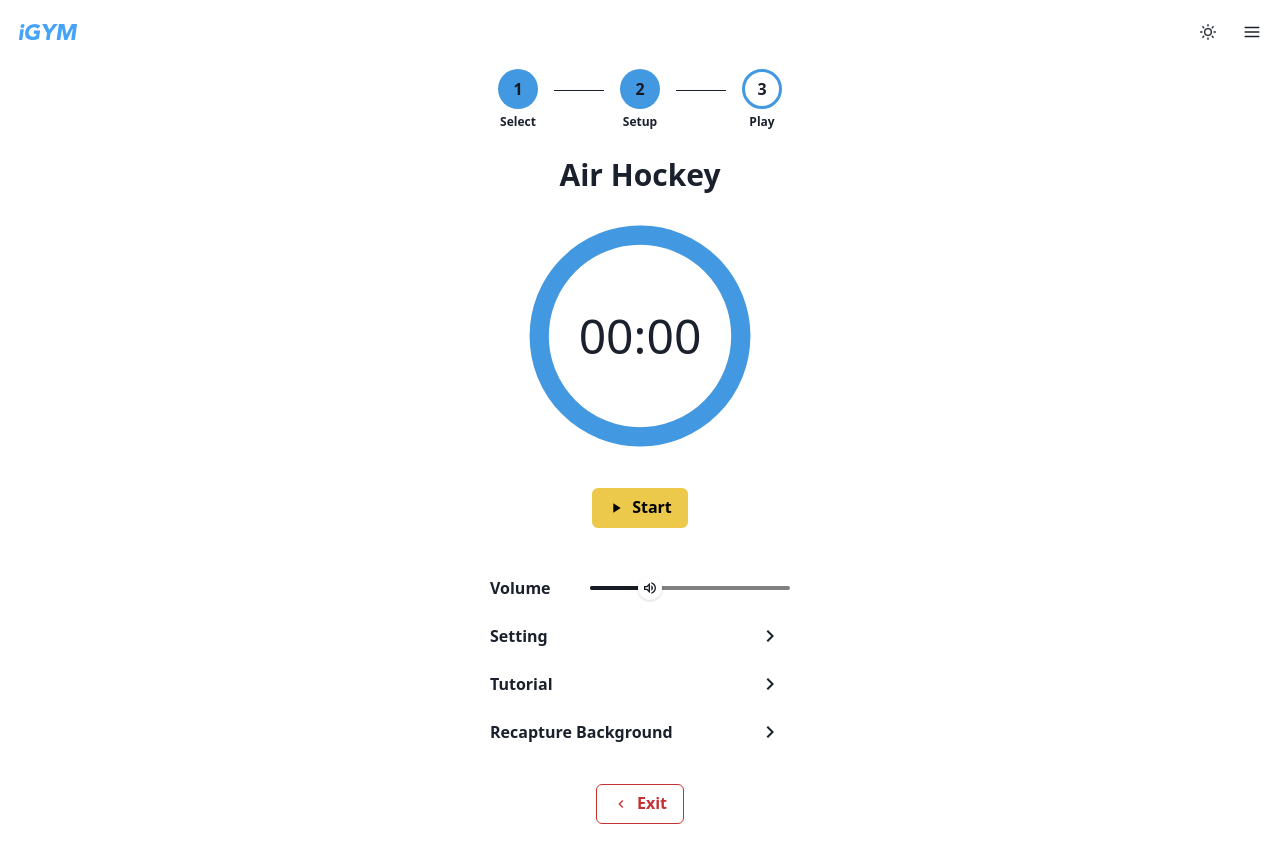
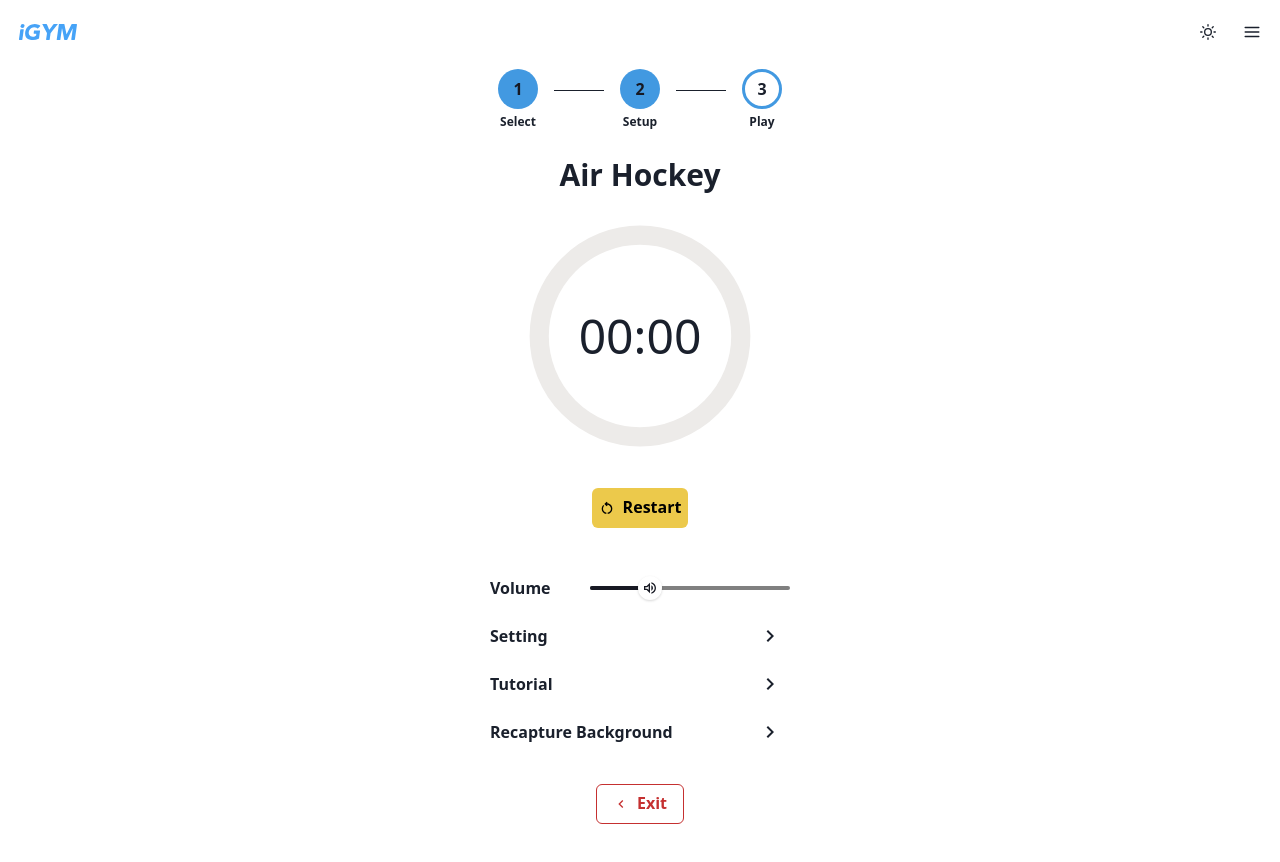
Before and after one commit to PolarBearAndrew/AiRPlay_Frontend, a React (Create React App) app: page /airhockey/setup in a window 1280 px wide. Shown: the top 862 px of the page. Built offline with nearby package versions, Linux system fonts and the light colour scheme.

Commit message:
feat(*): Move the time data to index for consistency

```diff
--- a/src/index.tsx
+++ b/src/index.tsx
@@ -9,15 +9,38 @@ import reportWebVitals from './reportWebVitals';
 import { ChakraProvider, VStack } from '@chakra-ui/react';
 import { BrowserRouter, Routes, Route } from "react-router-dom";
 import theme from './lib/theme';
+import { useTimer } from "react-timer-hook";
+import { Item } from 'framer-motion/types/components/Reorder/Item';
 
 interface RootProps {
-  children: JSX.Element[];
+}
+
+const totalSeconds = 10; //next step - set timer
+
+function getNextAlertTime(): Date {
+  const time = new Date();
+  time.setSeconds(time.getSeconds() + totalSeconds);
+  return time
 }
 
 function Root(props: RootProps) {
+  const timerResult = useTimer({expiryTimestamp: new Date() });
+
   return (
     <VStack spacing='1' paddingBottom='8'>
-      {props.children}
+      <NavBar />
+      <Routes>
+        <Route path='/' element={<PageStart />} />
+        <Route path='/airhockey/setup' element={
+          <AirHockeyPageSetup
+            {...timerResult}
+            totalSeconds={totalSeconds}
+            start={() => {timerResult.restart(getNextAlertTime()) }}
+            restart={() => {timerResult.restart(getNextAlertTime()) }}
+          />
+        }/>
+        <Route path='/airhockey/setting' element={<AirHockeyPageAdvancedSetting />} />
+      </Routes>
     </VStack>
   )
 }
@@ -26,14 +49,7 @@ ReactDOM.render(
     <React.StrictMode>
       <ChakraProvider theme={theme}>
         <BrowserRouter>
-          <Root>
-            <NavBar />
-            <Routes>
-              <Route path='/' element={<PageStart />} />
-              <Route path='/airhockey/setup' element={<AirHockeyPageSetup />} />
-              <Route path='/airhockey/setting' element={<AirHockeyPageAdvancedSetting />} />
-            </Routes>
-          </Root>
+          <Root />
         </BrowserRouter>
       </ChakraProvider>
     </React.StrictMode>,
--- a/src/page/AirHockey/PageSetup.tsx
+++ b/src/page/AirHockey/PageSetup.tsx
@@ -1,6 +1,6 @@
 import { useState } from "react";
 import { ProgressBar } from "../../components/ProgressBar";
-import { Box, Center, Flex, Spacer, Text, VStack } from "@chakra-ui/react";
+import { Box, Center, Flex, Spacer, Text, useForceUpdate, VStack } from "@chakra-ui/react";
 import { CircularProgress, CircularProgressLabel } from "@chakra-ui/react";
 import { Button } from "@chakra-ui/react";
 import { Slider, SliderTrack, SliderFilledTrack, SliderThumb, useColorModeValue } from "@chakra-ui/react";
@@ -9,12 +9,17 @@ import { useStopwatch } from "react-timer-hook";
 import getDataModel from "./DataModel";
 import { SettingClickBox, SettingLinkBox, SettingTutorialModal } from "../../components/LayoutComponents";
 import { Link } from "react-router-dom";
-import {clockState, getClockDataModel} from "./ClockDataModel";
+import { clockState, getClockDataModel } from "./ClockDataModel";
+import { TimerResult } from "react-timer-hook";
 
-function AirHockeyPageSetup() {
+interface AirHockeyPageSetupProps extends TimerResult {
+  totalSeconds: number
+  restart: () => void
+}
+
+function AirHockeyPageSetup(props: AirHockeyPageSetupProps) {
   const [myStep, setMyStep] = useState(2);
-
-  // const totalSeconds = 10; //next step - set timer
+  const {isRunning, seconds, minutes, totalSeconds, start, pause, resume, restart} = props;
   // const time = new Date();
   // time.setSeconds(time.getSeconds() + totalSeconds);
 
@@ -39,9 +44,9 @@ function AirHockeyPageSetup() {
   // Connection to data
   const airHockeyDataModel = getDataModel();
 
-  const clockDataModel = getClockDataModel();
+  // const clockDataModel = getClockDataModel();
 
-  const { seconds, minutes, isRunning, start, pause} = useStopwatch({ autoStart:  clockDataModel.state === clockState.isRunning, offsetTimestamp: (clockDataModel.state === clockState.isUnstart)? new Date(): clockDataModel.getOffSet()});
+  // const { seconds, minutes, isRunning, start, pause} = useStopwatch({ autoStart:  clockDataModel.state === clockState.isRunning, offsetTimestamp: (clockDataModel.state === clockState.isUnstart)? new Date(): clockDataModel.getOffSet()});
 
   const minutesSt = minutes + "";
   const secondsSt = seconds + "";
@@ -61,13 +66,13 @@ function AirHockeyPageSetup() {
             Air Hockey
           </Text>
         </Box>
-        <CircularProgress value={100} color="blue.400" capIsRound size="60" thickness="8">
+        <CircularProgress value={(minutes*60+seconds/totalSeconds)*100} color="blue.400" capIsRound size="60" thickness="8">
           {/* We do not have a time limit in our real game. So we should just display how long we have played right not*/}
           <CircularProgressLabel fontSize="5xl" fontWeight="500">
             {minutesSt.padStart(2, "0")}:{secondsSt.padStart(2, "0")}
           </CircularProgressLabel>
         </CircularProgress>
-        {/* {isRunning ? (
+        {isRunning ? (
           <Button
             w="24"
             leftIcon={<MdPause />}
@@ -80,7 +85,7 @@ function AirHockeyPageSetup() {
           >
             Pause
           </Button>
-          ) : ( (totalSeconds == minutes*60 + seconds) ? (
+          ) : ( (( totalSeconds == minutes *60 + seconds) ? (
                       <Button
                         w="24"
                         leftIcon={<MdPlayArrow />}
@@ -99,10 +104,8 @@ function AirHockeyPageSetup() {
                             colorScheme="yellow"
                             variant="solid"
                             onClick={() => {
-                              const time = new Date();
-                              time.setSeconds(time.getSeconds() + totalSeconds);
                               setMyStep(3);
-                              restart(time)}}
+                              restart()}}
                           >
                             Restart
                           </Button>
@@ -118,10 +121,10 @@ function AirHockeyPageSetup() {
                           >
                             Resume
                           </Button>
-                        )))
-        } */}
+                        ))))
+        }
         {/* <Button onClick={() => setMyStep((previousVal) => (previousVal + 1))}>Next step</Button> */}
-
+{/*
         {isRunning ? (
           <Button
             w="24"
@@ -166,7 +169,7 @@ function AirHockeyPageSetup() {
           >
             Resume
           </Button>
-        )}
+        )} */}
       </VStack>
       <VStack spacing="8" py="12">
         <Box w="full" h="360" />
@@ -197,7 +200,7 @@ function AirHockeyPageSetup() {
           }}
           ariaLabel="recapture-background"
         />
-        <Link to="/">
+        <Link to="/" onClick={useForceUpdate}>
           <Button leftIcon={<MdKeyboardArrowLeft />} colorScheme="red" variant="outline" marginTop="4">
             Exit
           </Button>
@@ -207,64 +210,5 @@ function AirHockeyPageSetup() {
   );
 }
 
-// function PlayBtN(){
-
-//   return(
-//     <Button
-//       w ='24'
-//       leftIcon={<MdPlayArrow />}
-//       colorScheme='yellow'
-//       variant='solid'
-//       onClick={() => { this.PageSetup(setMyStep(3)); this.PageSetup(start())}}
-//     >
-//       Play
-//     </Button>
-//   )
-// }
-
-// function PauseBtN(){
-//   return(
-//     <Button
-//       w ='24'
-//       leftIcon={<MdPause />}
-//       colorScheme='yellow'
-//       variant='outline'
-//       // onClick={() => {setMyStep(2)}}
-//     >
-//       Pause
-//     </Button>
-//   )
-// }
-
-// function EndModal() {
-
-//   const { isOpen, onClose } = useDisclosure()
-
-//   return (
-//       <Modal isOpen={isOpen} onClose={onClose}>
-//         <ModalOverlay />
-//         <ModalContent>
-//           <ModalHeader />
-//           <ModalBody textAlign='center' fontSize='x-large' fontWeight='bold'>
-//             Nice Play
-//           </ModalBody>
-//           <ModalFooter>
-//             <Link to='/'>
-//               <Button>Restart</Button>
-//             </Link>
-//             <Link to='/airhockey/setup'>
-//               <Button>End</Button>
-//             </Link>
-//           </ModalFooter>
-//         </ModalContent>
-//       </Modal>
-//   )
-// }
-
-// function getMyProgress(currSec: number, currMin: number, totalTime: number) {
-//   const currTotalSec = currSec + currMin * 60;
-//   const currProgress = (currTotalSec / totalTime) * 100;
-//   return currProgress;
-// }
 
 export { AirHockeyPageSetup };
```
